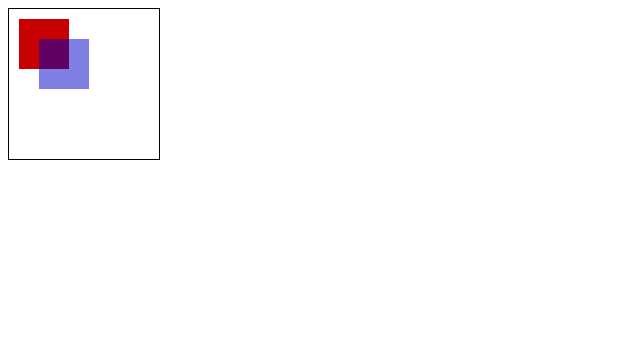
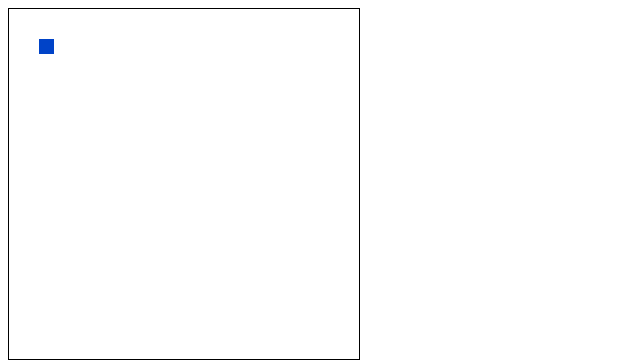
Before and after one commit to jocelbe/squaregame, a plain HTML site: page index.html in a window 1280 px wide. Shown: the whole page, without its empty margins (0-640 px from the left). Drawn offline with Linux system fonts and the light colour scheme.

Commit message:
I have a mistake and not finished yet the feature

```diff
--- a/index.html
+++ b/index.html
@@ -7,8 +7,7 @@
     <link rel="stylesheet" href="style.css">
 </head>
 <body>
-    <canvas id="canvas" width="150" height="150">hello canvas</canvas>
-    <!-- https://developer.mozilla.org/en-US/docs/Web/API/Canvas_API/Tutorial/Drawing_shapes -->
+    <canvas id="canvas" width="350" height="350">hello canvas</canvas>
 <script src="script.js"></script>
 </body>
 </html>
--- a/script.js
+++ b/script.js
@@ -1,12 +1,38 @@
-function draw() {
-    const canvas = document.getElementById("canvas")
-    const ctx = canvas.getContext("2d")
+const canvas = document.getElementById("canvas")
+const ctx = canvas.getContext("2d")
 
-    ctx.fillStyle = "rgb(200 0 0)"
-    ctx.fillRect(10, 10, 50, 50)
+let raf
 
-    ctx.fillStyle = "rgb(0 0 200 / 50%)";
-    ctx.fillRect(30, 30, 50, 50);
+const player = {
+    x:30,
+    y:30,
+    vx:5,
+    vy:5,
+    width:15,
+    height:15,
+    bgcolor: "rgb(0, 67, 200)",
+    draw(){
+        ctx.fillStyle = this.bgcolor
+        ctx.fillRect(this.x, this.y, this.width, this.height)
+    }
+
 }
 
-draw()
+ function draw() {
+    ctx.fillStyle = "rgb(255 255 255 / 30%)";
+    ctx.fillRect(0, 0, canvas.width, canvas.height);
+    player.draw()
+    player.x += player.vx;
+    player.y += player.vy;
+
+    raf = window.requestAnimationFrame(draw);
+ }
+
+canvas.addEventListener("keydown", function(e){
+        console.log(e.code, "touche")
+        if (e.code == 'ArrowDown') {
+           raf = window.requestAnimationFrame(draw);
+        }
+})
+
+player.draw()
```
